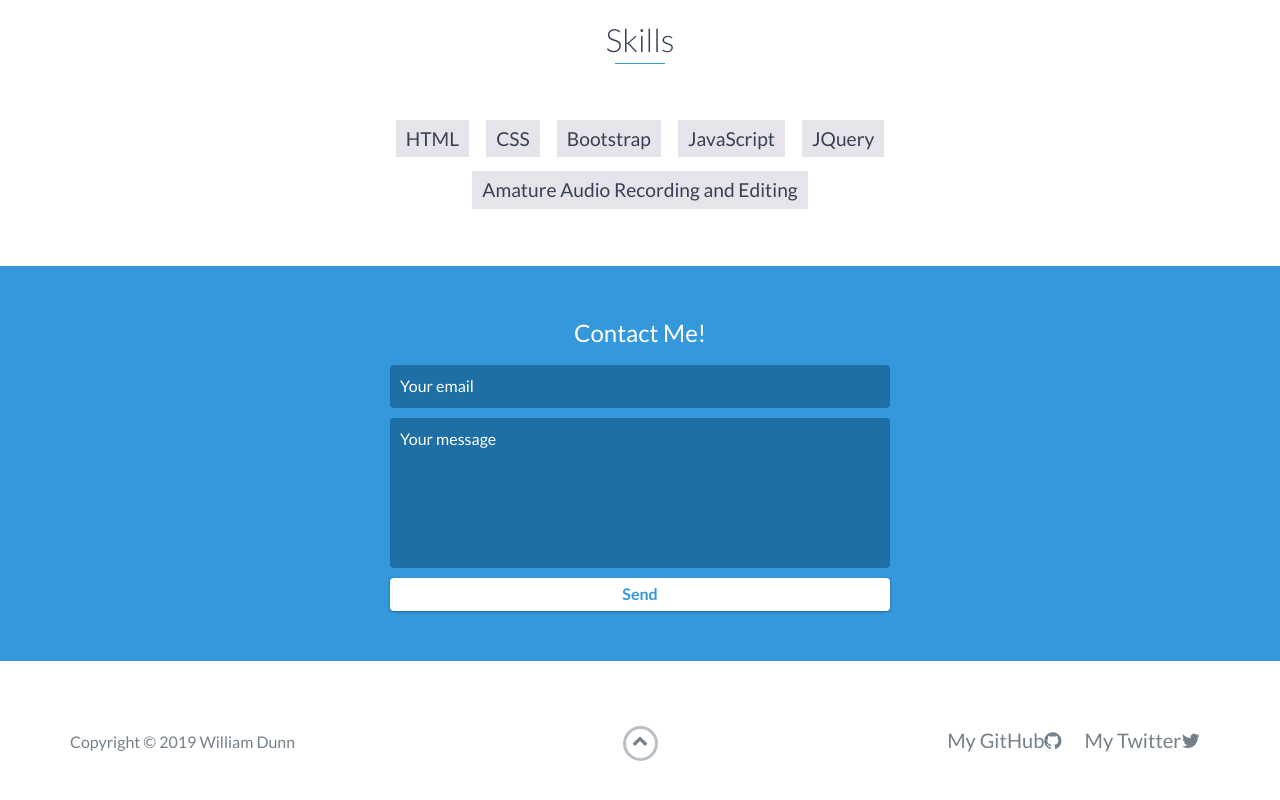
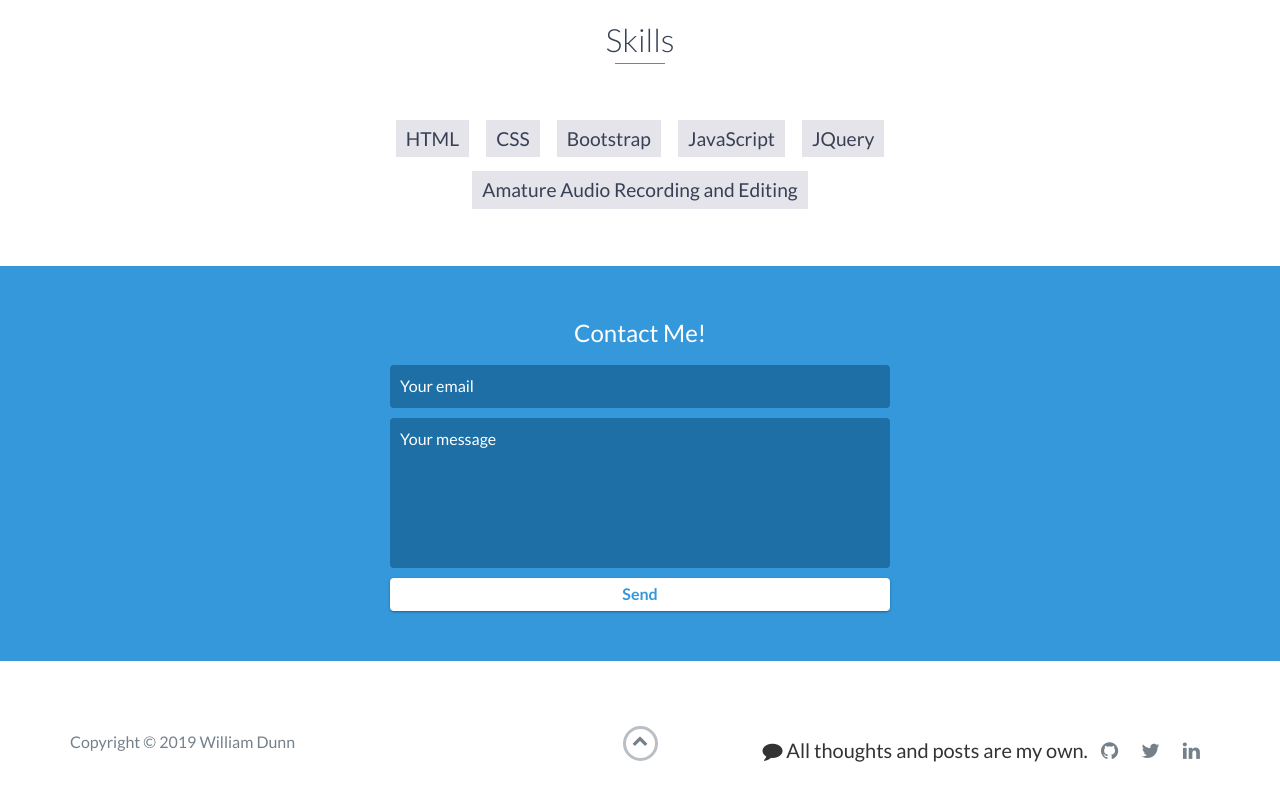
Before and after one commit to Justice4None/finalportfolio, a website: page index.html in a window 1280 px wide. Shown: the part 3737-4537 px from the top of the page. Drawn offline with nearby package versions, Linux system fonts and the light colour scheme.

Commit message:
Finalized footer

```diff
--- a/index.html
+++ b/index.html
@@ -218,7 +218,8 @@
                             took the main factions of Fallout: New Vegas, gave them stats and created a game where you
                             can fight between them. This will be getting an overhaul as well.
                         </p>
-                        <a href="https://justice4none.github.io/unit-4-game/" target="_blank">Play the Fallout: New Vegas Browser Game</a>
+                        <a href="https://justice4none.github.io/unit-4-game/" target="_blank">Play the Fallout: New
+                            Vegas Browser Game</a>
                     </div>
                     <!-- End .project-info -->
                 </div>
@@ -272,17 +273,20 @@
                 <div class="col-sm-5 social">
                     <ul>
                         <li>
-                            <a href="https://github.com/Justice4None" target="_blank">My GitHub<i class="fa fa-github"
+                            <p><i class="fa fa-comment"></i> All thoughts and posts are my own.</p>
+                        </li>
+                        <li>
+                            <a href="https://github.com/Justice4None" target="_blank"><i class="fa fa-github"
                                     aria-hidden="true"></i></a>
                         </li>
                         <li>
-                            <a href="https://twitter.com/justice4none99" target="_blank">My Twitter<i
-                                    class="fa fa-twitter" aria-hidden="true"></i></a>
+                            <a href="https://twitter.com/justice4none99" target="_blank"><i class="fa fa-twitter"
+                                    aria-hidden="true"></i></a>
                         </li>
-                        <!-- <li>
-                            <a href="https://www.linkedin.com/in/william-dunn-368b72190/" target="_blank">My LinkedIn<i
+                        <li>
+                            <a href="https://www.linkedin.com/in/william-dunn-368b72190/" target="_blank"><i
                                     class="fa fa-linkedin" aria-hidden="true"></i></a>
-                        </li> -->
+                        </li>
                     </ul>
                 </div>
             </div>
```
